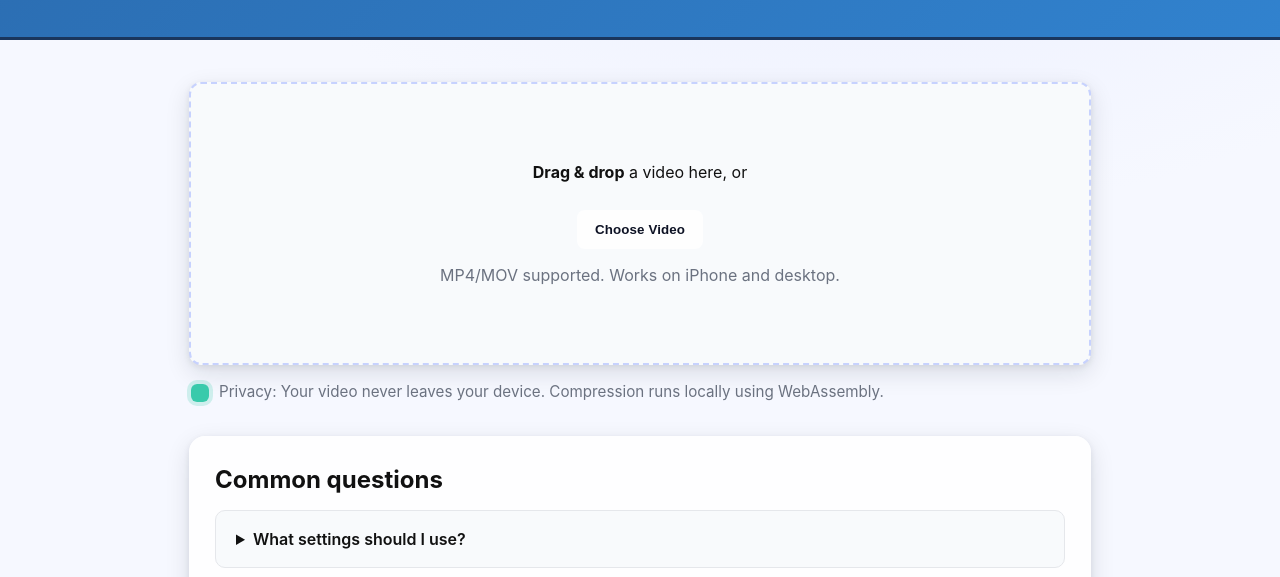
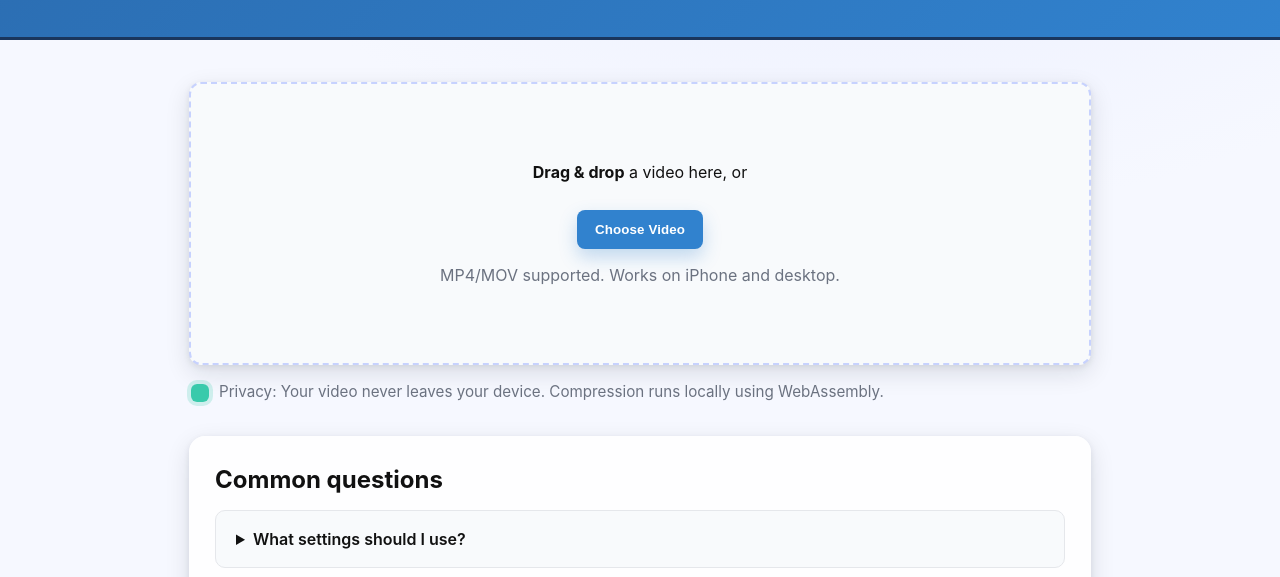
Before and after one commit to steventauriello/vidshrink, a plain HTML site: page index.html in a window 1280 px wide. Shown: the part 187-764 px from the top of the page. Drawn offline with Linux system fonts and the light colour scheme.

Commit message:
Update styles.css

```diff
--- a/styles.css
+++ b/styles.css
@@ -141,6 +141,14 @@ select:focus{box-shadow: var(--outline); border-color: transparent}
   color:var(--text);
   transition: transform .06s ease, box-shadow .2s ease, background .2s ease, opacity .2s;
 }
+#pick.btn {
+  background: var(--brand);
+  color: #fff;
+  box-shadow: 0 8px 18px color-mix(in srgb, var(--brand) 28%, transparent);
+}
+#pick.btn:hover {
+  background: var(--brand-2);
+}
 .btn:hover{transform:translateY(-1px)}
 .btn:active{transform:translateY(0)}
 .btn:focus-visible{box-shadow: var(--outline)}
```
